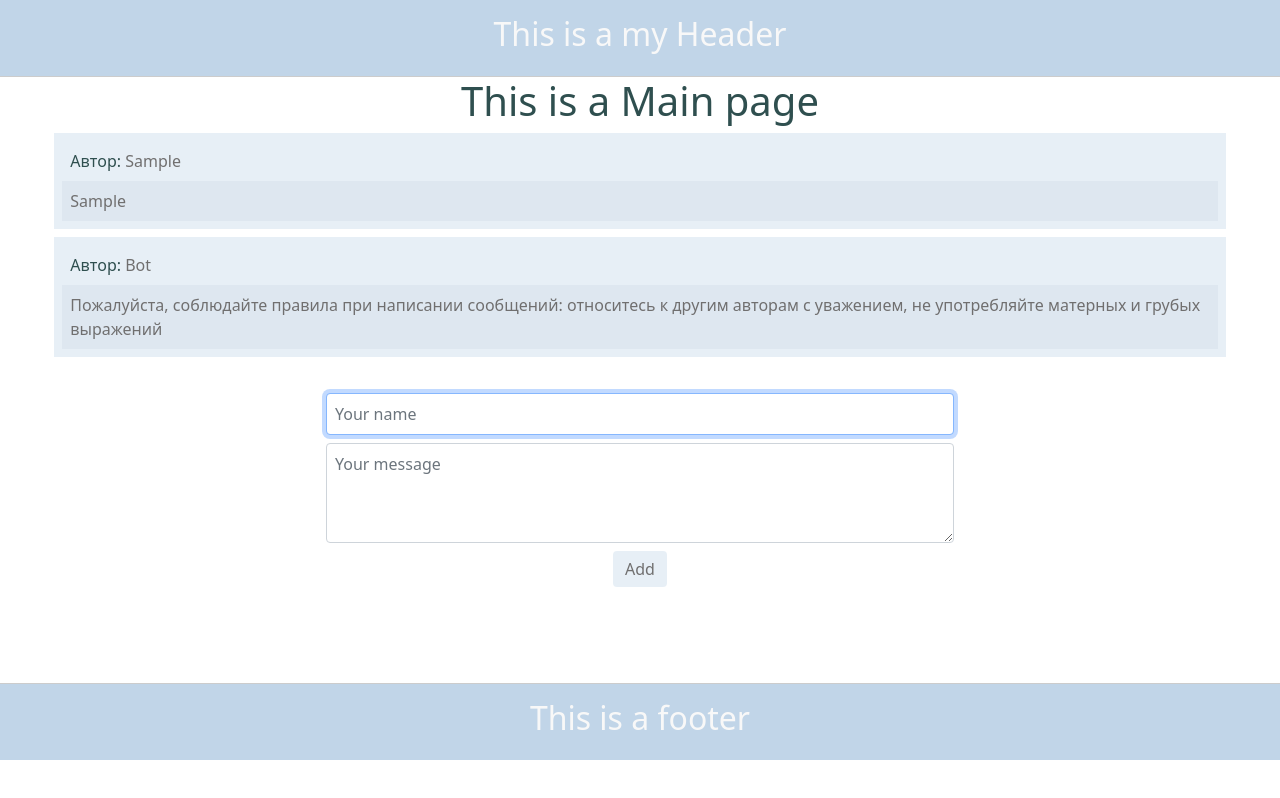
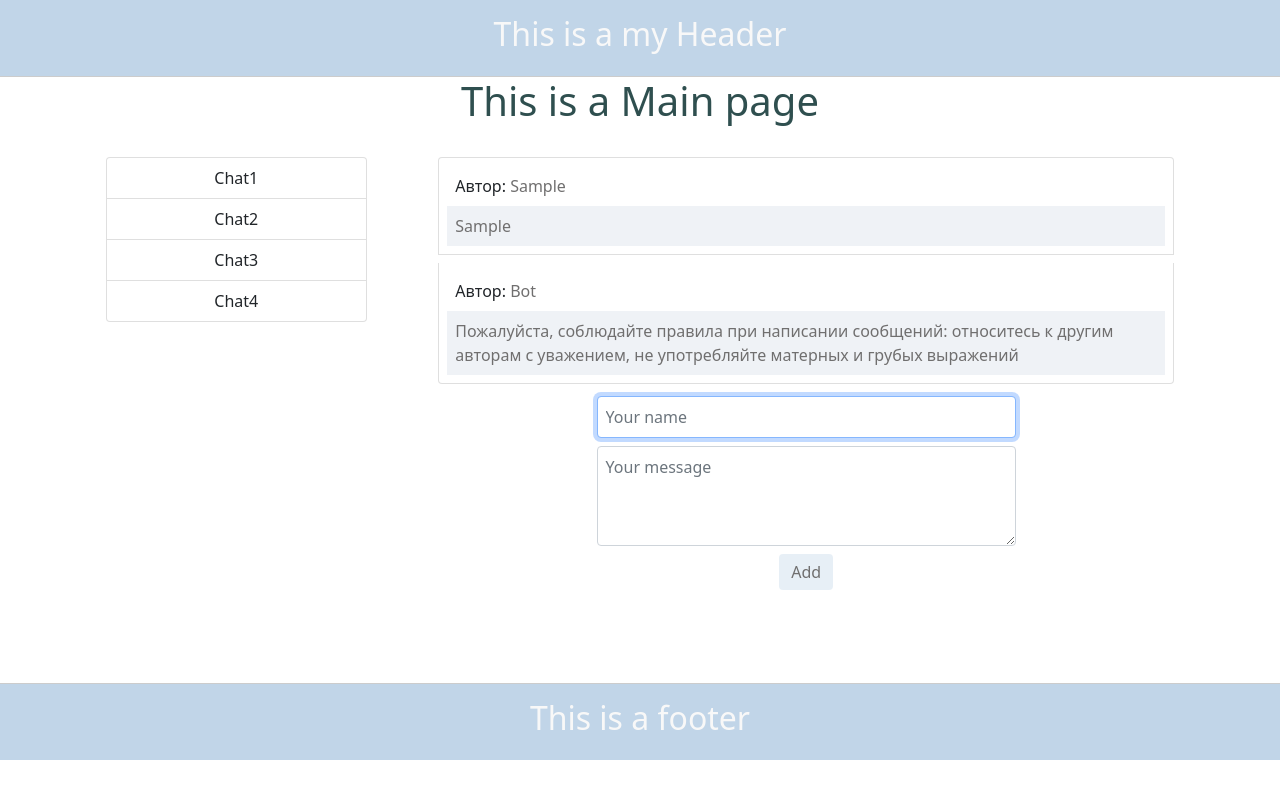
Before and after one commit to youngFrontendDeveloper/gb-react, a React (Create React App) app: page / in a window 1280 px wide. Both pictures are taken after typing "Sample", "Sample" into the empty fields and a click on the button "Add". Built offline with nearby package versions, Linux system fonts and the light colour scheme.

Commit message:
Сделала п. 4 ДЗ. Изменила Компонент MessagesList

```diff
--- /dev/null
+++ b/src/components/ChatList/ChatList.js
@@ -0,0 +1,19 @@
+import { ListGroup } from "react-bootstrap";
+import ChatListItem from "./ChatListItem";
+
+
+function ChatList({data}) {
+  return (
+    <>
+      <ListGroup>
+        {data.map( item=> {
+          return(
+            <ChatListItem name={item.name} key={item.id}/>
+          )
+        })}
+      </ListGroup>
+    </>
+  );
+}
+
+export default ChatList;
--- /dev/null
+++ b/src/components/ChatList/ChatListItem.js
@@ -0,0 +1,11 @@
+import { ListGroup } from "react-bootstrap";
+
+function ChatListItem({ name }) {
+  return (
+    <>
+      <ListGroup.Item>{ name }</ListGroup.Item>
+    </>
+  );
+}
+
+export default ChatListItem;
--- a/src/components/Form/Form.js
+++ b/src/components/Form/Form.js
@@ -8,9 +8,9 @@ function FormMess({ sendMessage }) {
   const [ userMessage, setUserMessage ] = useState( "" );
   const nameRef = useRef();
 
-  useEffect(()=>{
+  useEffect( () => {
     nameRef.current?.focus();
-  }, [])
+  }, [] );
   const changeAuthor = (event) => {
     setUserName( event.target.value );
   };
@@ -36,7 +36,7 @@ function FormMess({ sendMessage }) {
 
   return (
     <Row>
-      <Col className="mx-auto my-1 " xs={ 10 } md={ 8 } lg={ 6 }>
+      <Col className="mx-auto my-1 " md={ 9 } lg={ 7 }>
         <Form
           onSubmit={ handleSubmit }>
           <Form.Control ref={ nameRef }
--- a/src/components/Main/Main.js
+++ b/src/components/Main/Main.js
@@ -1,14 +1,15 @@
 import React, { useCallback, useEffect, useState } from "react";
 import MessagesList from "../MessagesList/MessagesList";
 import FormMess from "../Form/Form";
+import uuid from "react-uuid";
+import ChatList from "../ChatList/ChatList";
+import { ChatListData } from "../../constants/ChatListData";
+import { Col, Container, Row } from "react-bootstrap";
 
 import "./Main.css";
-import uuid from "react-uuid";
-
 
 function Main() {
   const [ messages, setMessages ] = useState( [] );
-  // const parentRef = useRef();
 
   const addMessageInArr = useCallback( (newMessage) => {
     setMessages( (prevMessages) => [ ...prevMessages, newMessage ] );
@@ -23,21 +24,30 @@ function Main() {
             name: "Bot",
             message: "Пожалуйста, соблюдайте правила при написании сообщений: относитесь к другим авторам с уважением, не употребляйте матерных и грубых выражений"
           } );
-        }, 1500
+        }, 1000
       );
       return () => clearTimeout( timeout );
     }
   }, [ addMessageInArr, messages ] );
 
   return (
-    <main className="main_block"
-          // ref={ parentRef }
-    >
-      <h1>This is a Main page</h1>
-      <MessagesList messages={ messages }/>
-      <FormMess
-        sendMessage={ addMessageInArr }
-      />
+    <main className="main_block">
+      <Container>
+        <Row className="mb-4">
+          <h1>This is a Main page</h1>
+        </Row>
+        <Row className="mb-4">
+          <Col className="mb-3 mx-auto" xs={ 10 } md={ 2 } lg={ 3 }>
+            <ChatList data={ ChatListData }/>
+          </Col>
+          <Col className="mx-auto" xs={ 10 } md={ 9 } lg={ 8 }>
+            <MessagesList messages={ messages }/>
+            <FormMess
+              sendMessage={ addMessageInArr }
+            />
+          </Col>
+        </Row>
+      </Container>
     </main>
   );
 }
--- a/src/components/MessagesList/MessagesList.css
+++ b/src/components/MessagesList/MessagesList.css
@@ -8,9 +8,6 @@
 }
 
 .messages__text {
-  /*margin: 0;*/
-  /*padding: 10px;*/
-  /*text-align: left;*/
   color: #706f6f;
   background-color: rgba(196, 208, 222, 0.27);
 }
--- a/src/components/MessagesList/MessagesList.js
+++ b/src/components/MessagesList/MessagesList.js
@@ -1,25 +1,19 @@
 import "./MessagesList.css";
 import React from "react";
-import { Col, Row } from "react-bootstrap";
-
+import MessagesListItem from "./MessagesListItem";
+import { ListGroup } from "react-bootstrap";
 
 
 function MessagesList({ messages }) {
   return (
-    <Row className="messages mb-4">
-      <Col className="mx-auto" xs={ 10 } md={ 10 } lg={ 11 }>
+    <ListGroup>
         { messages.map( (item) => {
           return (
-            <div className="p-2 mb-2 messages__item" key={item.id }>
-              <p className="m-0 p-2 text-start ">
-                Автор: <span className="messages__author-name">{ item.name }</span>
-              </p>
-              <p className="m-0 p-2 text-start messages__text">{ item.message }</p>
-            </div>
+            <MessagesListItem item={item}/>
           );
         } ) }
-      </Col>
-    </Row>
+
+      </ListGroup>
   );
 }
 
--- /dev/null
+++ b/src/components/MessagesList/MessagesListItem.js
@@ -0,0 +1,15 @@
+import React from "react";
+import { ListGroup } from "react-bootstrap";
+
+function MessagesListItem({ item }) {
+  return (
+    <ListGroup.Item className="p-2 mb-2 messages__item" key={ item.id }>
+      <p className="m-0 p-2 text-start ">
+        Автор: <span className="messages__author-name">{ item.name }</span>
+      </p>
+      <p className="m-0 p-2 text-start messages__text">{ item.message }</p>
+    </ListGroup.Item>
+  );
+}
+
+export default MessagesListItem;
--- /dev/null
+++ b/src/constants/ChatListData.js
@@ -0,0 +1,20 @@
+import uuid from "react-uuid";
+
+export const ChatListData = [
+  {
+    id: uuid(),
+    name: "Chat1"
+  },
+  {
+    id: uuid(),
+    name: "Chat2"
+  },
+  {
+    id: uuid(),
+    name: "Chat3"
+  },
+  {
+    id: uuid(),
+    name: "Chat4"
+  }
+];
```
Also changed, not shown: src/components/Message/Message.css (deleted, +0 -8 lines), src/components/Message/Message.js (deleted, +0 -25 lines).
